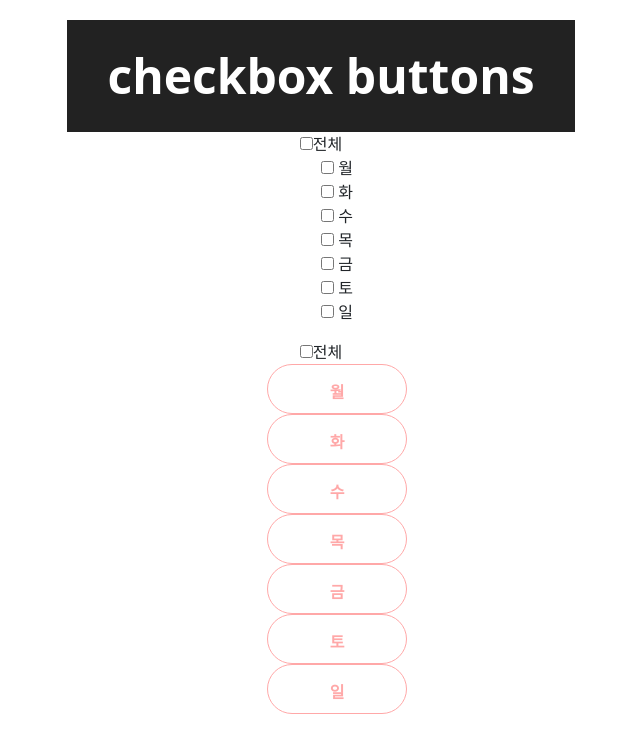
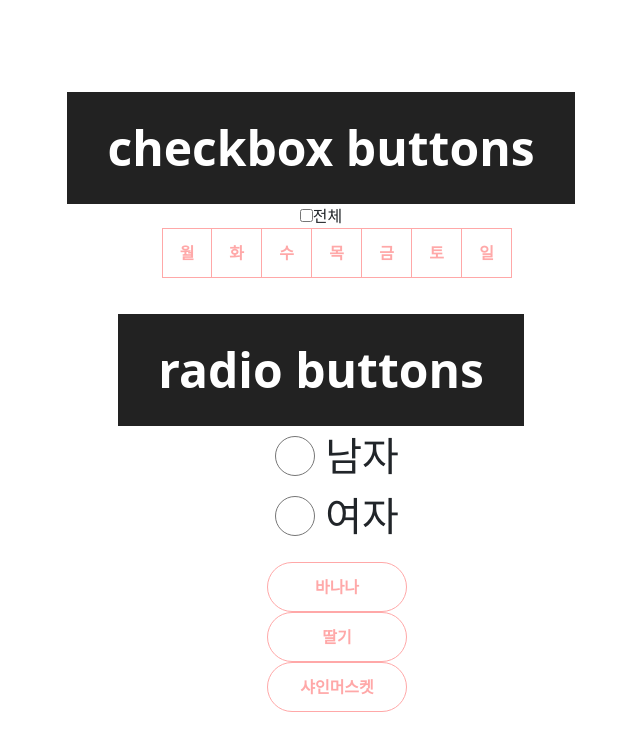
Before and after one commit to soyeonkim0404/vue-study, a Vue app: page /inputStudy in a window 1280 px wide. Shown: the top 748 px of the page, without its empty margins (319-959 px from the left). Built offline with nearby package versions, Linux system fonts and the light colour scheme.

Commit message:
체크박스 라디오박스 커밋 오늘오늘

```diff
--- /dev/null
+++ b/src/components/InputAllCheckbox.vue
@@ -0,0 +1,24 @@
+<template>
+  <label>
+    <input type="checkbox" @change="changeEventFn" />
+    <span><slot></slot></span>
+  </label>
+</template>
+
+<script>
+export default {
+  name: 'InputAllCheckbox',
+  props: ['value', 'weekDay', 'item'],
+  model: {
+    prop: 'value',
+    event: 'change',
+  },
+  methods: {
+    changeEventFn() {
+      this.$emit('change', this.value);
+    },
+  },
+};
+</script>
+
+<style scoped></style>
--- a/src/components/InputCheckbox.vue
+++ b/src/components/InputCheckbox.vue
@@ -47,13 +47,14 @@ export default {
 .buttonStyle {
   position: relative;
   display: flex;
-  width: 140px;
+  width: 50px;
   height: 50px;
   padding: 15px 22px;
   box-sizing: border-box;
-  border-radius: 25px;
   border: solid 1px #ffa8a8;
+  border-left: none;
   justify-content: center;
+  align-items: center;
   input {
     position: absolute;
     left: -9999px;
@@ -65,7 +66,7 @@ export default {
     padding: 0;
     color: #ffa8a8;
   }
-  &.checked {
+  &.checkedStyle {
     border: solid 1px #ff8787;
     background: #ff8787;
     span {
--- a/src/components/InputRadio.vue
+++ b/src/components/InputRadio.vue
@@ -1,38 +1,28 @@
 <template>
-  <ul class="input-radio">
-    <li v-for="(item, index) in items" :key="index">
-      <label :for="item.value" :class="{ checked: item.value === chkVal }">
+  <label :class="{ chked: val === value }">
     <input
       type="radio"
-          :id="item.value"
-          :name="item.name"
       v-bind="$attrs"
-          @change="onChange(item.value)"
+      :name="name"
+      :value="val"
+      @change="onChange"
     />
-        <span>{{ item.label }}</span>
+    <span><slot></slot></span>
   </label>
-    </li>
-  </ul>
 </template>
 
 <script>
 export default {
   name: 'InputRadio',
-  props: ['items'],
+  props: ['value', 'val', 'name'],
   inheritAttrs: false,
   model: {
     prop: 'value',
     event: 'change',
   },
-  data() {
-    return {
-      chkVal: '',
-    };
-  },
   methods: {
-    onChange(val) {
-      this.chkVal = val;
-      this.$emit('change', val);
+    onChange() {
+      this.$emit('change', this.val);
     },
   },
 };
@@ -62,13 +52,12 @@ label {
     font-size: 2.5rem;
     padding-left: 10px;
   }
-  &.checked {
+  &.chked {
     background: yellow;
   }
 }
 
 .buttonStyle {
-  label {
   position: relative;
   display: flex;
   width: 140px;
@@ -97,5 +86,4 @@ label {
     }
   }
 }
-}
 </style>
--- a/src/views/input-study.vue
+++ b/src/views/input-study.vue
@@ -1,39 +1,32 @@
 <template>
   <div class="wrap">
     <div class="page-title">checkbox buttons</div>
-    <!--
-    HTML 입력 요소의 종류에 따라 `v-model` 속성이 각각 다음과 같이 구성됩니다.
-    (1) input 태그에는 `value / input`
-    (2) checkbox 태그에는 `checked / change`
-    (3) select 태그에는 `value / change`
-    -->
+    <!--custom style-->
+    <!--    <InputAllCheckbox
+      v-model="weekDayItems.week_allChk"
+      :weekDay="weekDayItems.weekDay"
+      :item="weekDayItems.option"
+    >
+      전체
+    </InputAllCheckbox>-->
+
     <label>
-      <input type="checkbox" v-model="chkbox_allChk" @click="allChkBtn" />
+      <input
+        type="checkbox"
+        v-model="weekDayItems.week_allChk"
+        @click="chkAll"
+        @change="chkWeek"
+      />
       <span>전체</span>
     </label>
-    <ul>
-      <li v-for="(item, index) in weekDayItems" :key="index">
+
+    <ul class="custom-chk">
+      <li v-for="(item, index) in weekDayItems.option" :key="index">
         <InputCheckbox
-          v-model="weekDay"
+          v-model="weekDayItems.weekDay"
           :value="item.value"
-          @checkCheck="chkItem"
-        >
-          {{ item.label }}
-        </InputCheckbox>
-      </li>
-    </ul>
-
-    <label>
-      <input type="checkbox" v-model="chkbox_allChk" @click="allChkBtn" />
-      <span>전체</span>
-    </label>
-    <ul>
-      <li v-for="(item, index) in weekDayItems" :key="index">
-        <InputCheckbox
-          v-model="weekDay"
-          :value="item.value"
-          @checkCheck="chkItem"
           class="buttonStyle"
+          @change="chkWeek"
         >
           {{ item.label }}
         </InputCheckbox>
@@ -41,38 +34,65 @@
     </ul>
 
     <div class="page-title">radio buttons</div>
-    <InputRadio v-model="gender" :items="genderItems" />
-    <InputRadio v-model="fruit" :items="fruitItems" class="buttonStyle" />
+    <ul>
+      <li v-for="(item, index) in genderItems.option" :key="index">
+        <InputRadio
+          :val="item.value"
+          :name="item.name"
+          v-model="genderItems.gender"
+        >
+          {{ item.label }}
+        </InputRadio>
+      </li>
+    </ul>
+
+    <ul>
+      <li v-for="(item, index) in fruitItems.option" :key="index">
+        <InputRadio
+          :val="item.value"
+          :name="item.name"
+          v-model="fruitItems.fruit"
+          class="buttonStyle"
+        >
+          {{ item.label }}
+        </InputRadio>
+      </li>
+    </ul>
   </div>
 </template>
 
 <script>
 import InputRadio from '../components/InputRadio';
 import InputCheckbox from '../components/InputCheckbox';
+//import InputAllCheckbox from '../components/InputAllCheckbox';
 
 export default {
   name: 'input-study',
   components: {
     InputRadio,
     InputCheckbox,
+    //InputAllCheckbox,
   },
   data() {
     return {
+      genderItems: {
         gender: '',
-      genderItems: [
+        option: [
           {
             label: '남자',
-          value: 'man',
+            value: '남자',
             name: 'genderChk',
           },
           {
             label: '여자',
-          value: 'woman',
+            value: '여자',
             name: 'genderChk',
           },
         ],
+      },
+      fruitItems: {
         fruit: '',
-      fruitItems: [
+        option: [
           {
             label: '바나나',
             value: 'banana',
@@ -89,8 +109,11 @@ export default {
             name: 'fruitChk',
           },
         ],
+      },
+      weekDayItems: {
+        week_allChk: false,
         weekDay: [],
-      weekDayItems: [
+        option: [
           {
             label: '월',
             value: 'monday',
@@ -120,26 +143,26 @@ export default {
             value: 'sunday',
           },
         ],
-      chkbox_allChk: false,
+      },
     };
   },
   methods: {
-    allChkBtn() {
-      this.weekDay = [];
-      if (!this.chkbox_allChk) {
-        this.weekDayItems.forEach((e) => {
-          this.weekDay.push(e.value);
+    chkAll() {
+      this.weekDayItems.weekDay = [];
+      if (!this.week_allChk) {
+        this.weekDayItems.option.forEach((e) => {
+          this.weekDayItems.weekDay.push(e.value);
         });
       }
     },
-    chkItem() {
+    chkWeek() {
       if (
-        this.weekDay.length === this.weekDayItems.length &&
-        !this.chkbox_allChk
+        this.weekDayItems.weekDay.length === this.weekDayItems.option.length &&
+        !this.week_allChk
       ) {
-        this.chkbox_allChk = true;
+        this.week_allChk = true;
       } else {
-        this.chkbox_allChk = false;
+        this.week_allChk = false;
       }
     },
   },
@@ -155,4 +178,15 @@ export default {
     }
   }
 }
+
+.custom-chk {
+  li {
+    display: inline-flex;
+    &:first-child {
+      label {
+        border-left: solid 1px #ffa8a8;
+      }
+    }
+  }
+}
 </style>
```
Also changed, not shown: src/components/bak.vue (deleted, +0 -58 lines). Lines whose indentation alone changed are shown as unchanged.
